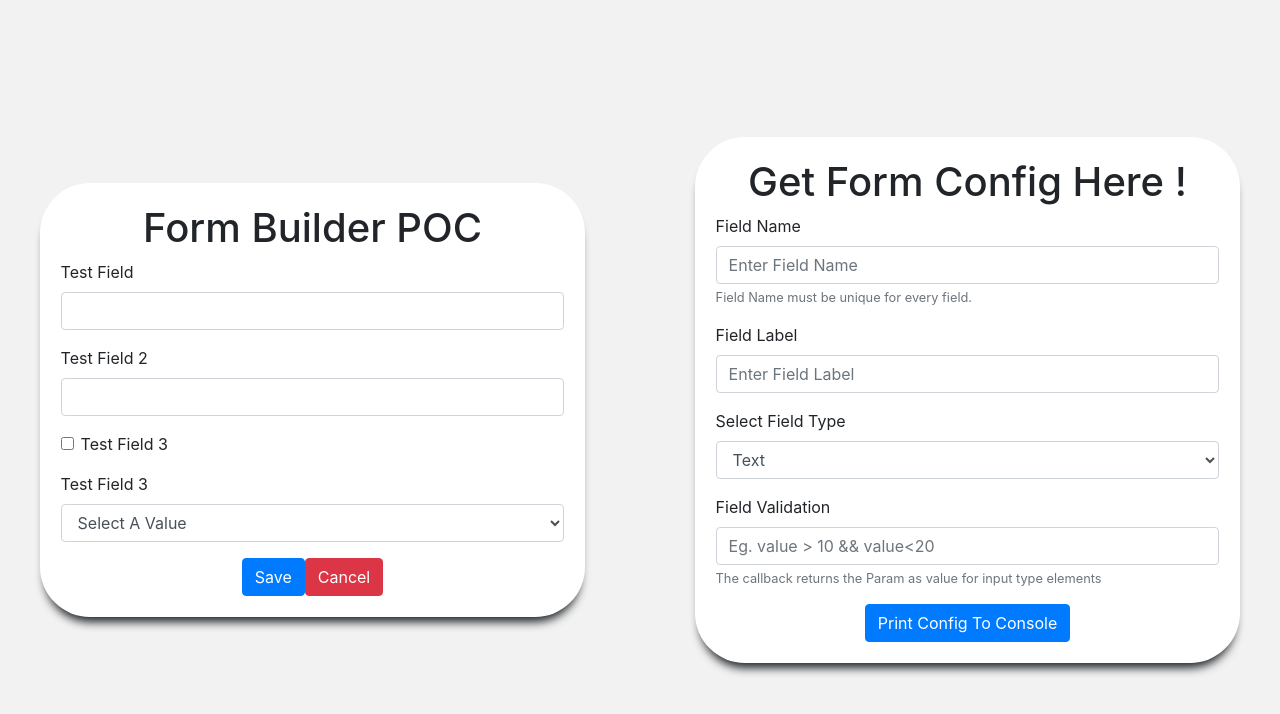
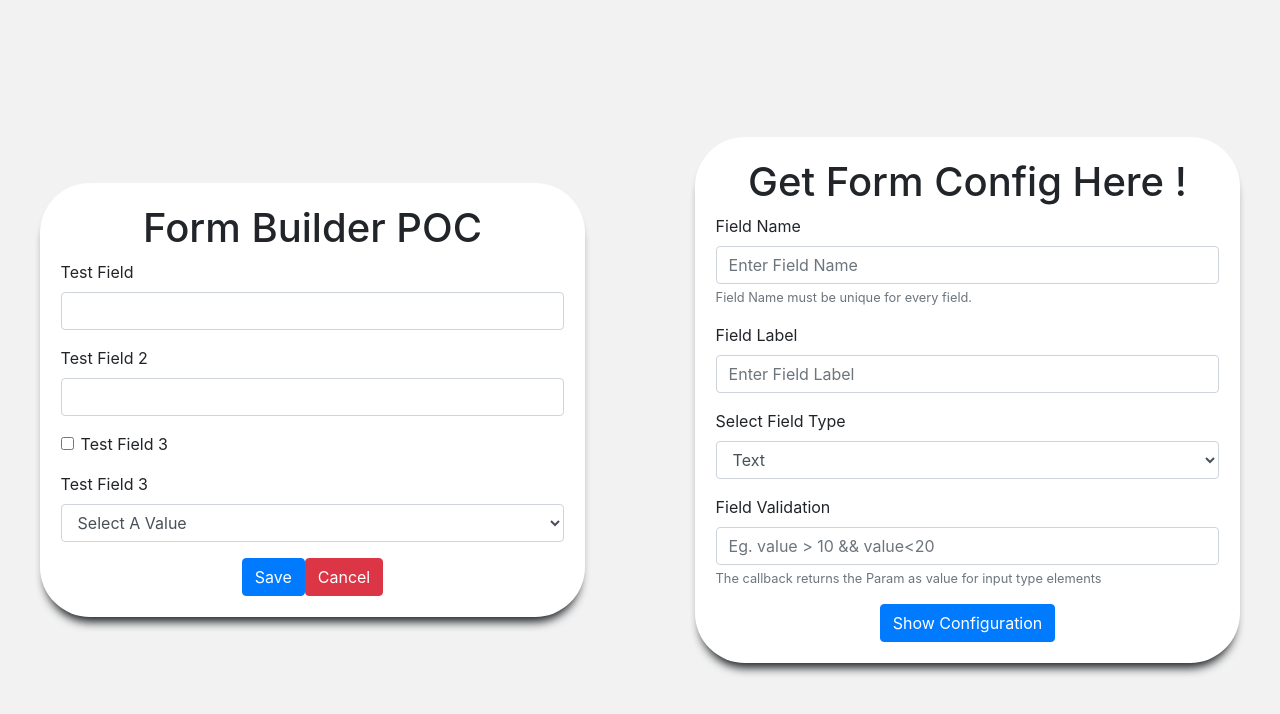
Before and after one commit to naveenkosigi/Dynamic-Form-Builder, a React (Create React App) app: page / in a window 1280 px wide. Shown: the top 714 px of the page. Built offline with nearby package versions, Linux system fonts and the light colour scheme.

Commit message:
UI changes in Static Form Constructor

```diff
--- a/src/components/FormBuilder/StaticFormConstructor.js
+++ b/src/components/FormBuilder/StaticFormConstructor.js
@@ -67,8 +67,7 @@ const StaticFormConstructor = () => {
                     break;
             }
         }
-
-        console.log("Generated Config : \n",inputConfig);
+        alert(JSON.stringify(inputConfig));
         return;
     }
     else if(inputTupeRef.current.value === 'select'){
@@ -101,7 +100,7 @@ const StaticFormConstructor = () => {
         });
 
         inputConfig.dropDownOptions.options = optionsConfig;
-        console.log("Generated Config : \n",inputConfig);
+        alert(JSON.stringify(inputConfig));
         return;
 
     }
@@ -187,7 +186,7 @@ const StaticFormConstructor = () => {
       )}
       <div className="buttons-container" style={{ textAlign: "center" }}>
         <button type="submit" className="btn btn-primary">
-          Print Config To Console
+          Show Configuration
         </button>
       </div>
     </form>
```
